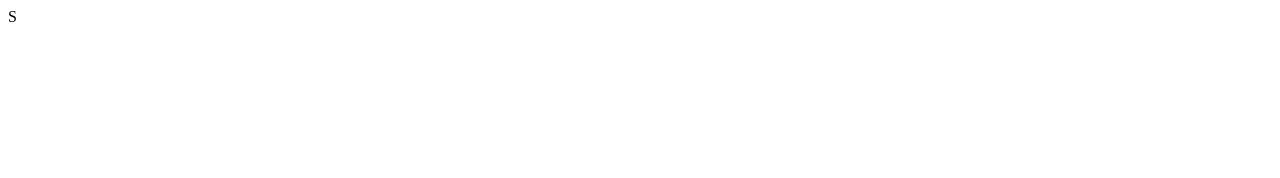
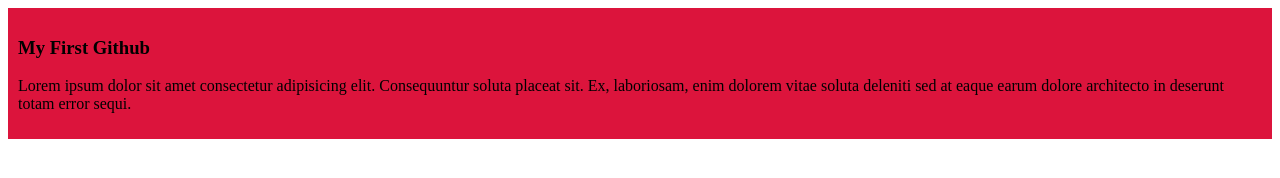
Before and after one commit to sadiasiddikaa/my-first-github-repo, a plain HTML site: page index.html in a window 1280 px wide. Drawn offline with Linux system fonts and the light colour scheme.

Commit message:
added the first blog

```diff
--- a/index.html
+++ b/index.html
@@ -4,9 +4,13 @@
     <meta charset="UTF-8">
     <meta name="viewport" content="width=device-width, initial-scale=1.0">
     <title>My First Ever Github Repo</title>
+    <link rel="stylesheet" href="styles/blogs.css">
 </head>
 <body>
+    <div>
+        <h3>My First Github</h3>
+        <p>Lorem ipsum dolor sit amet consectetur adipisicing elit. Consequuntur soluta placeat sit. Ex, laboriosam, enim dolorem vitae soluta deleniti sed at eaque earum dolore architecto in deserunt totam error sequi.</p>
+    </div>
 
 </body>
 </html>
-S
--- /dev/null
+++ b/styles/blogs.css
@@ -0,0 +1,4 @@
+div{
+    background-color: crimson;
+    padding: 10px;
+}
```
